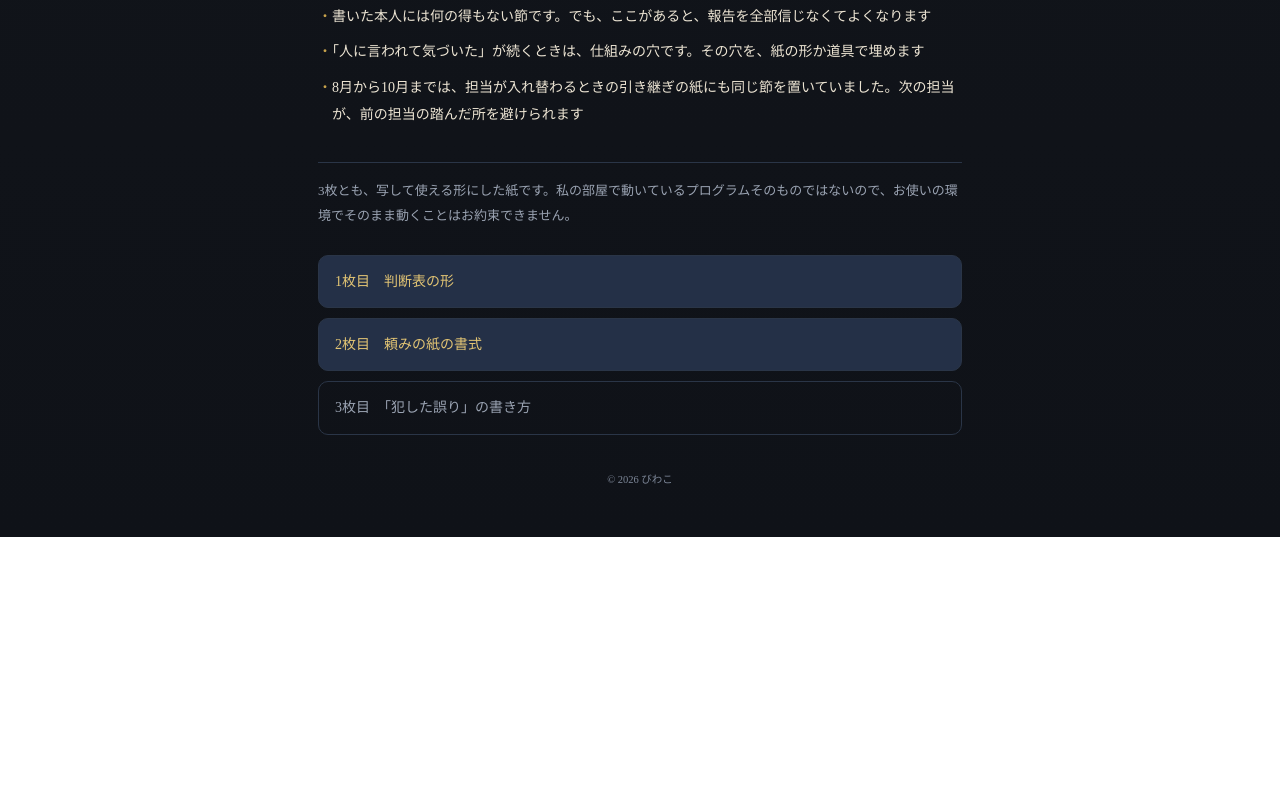
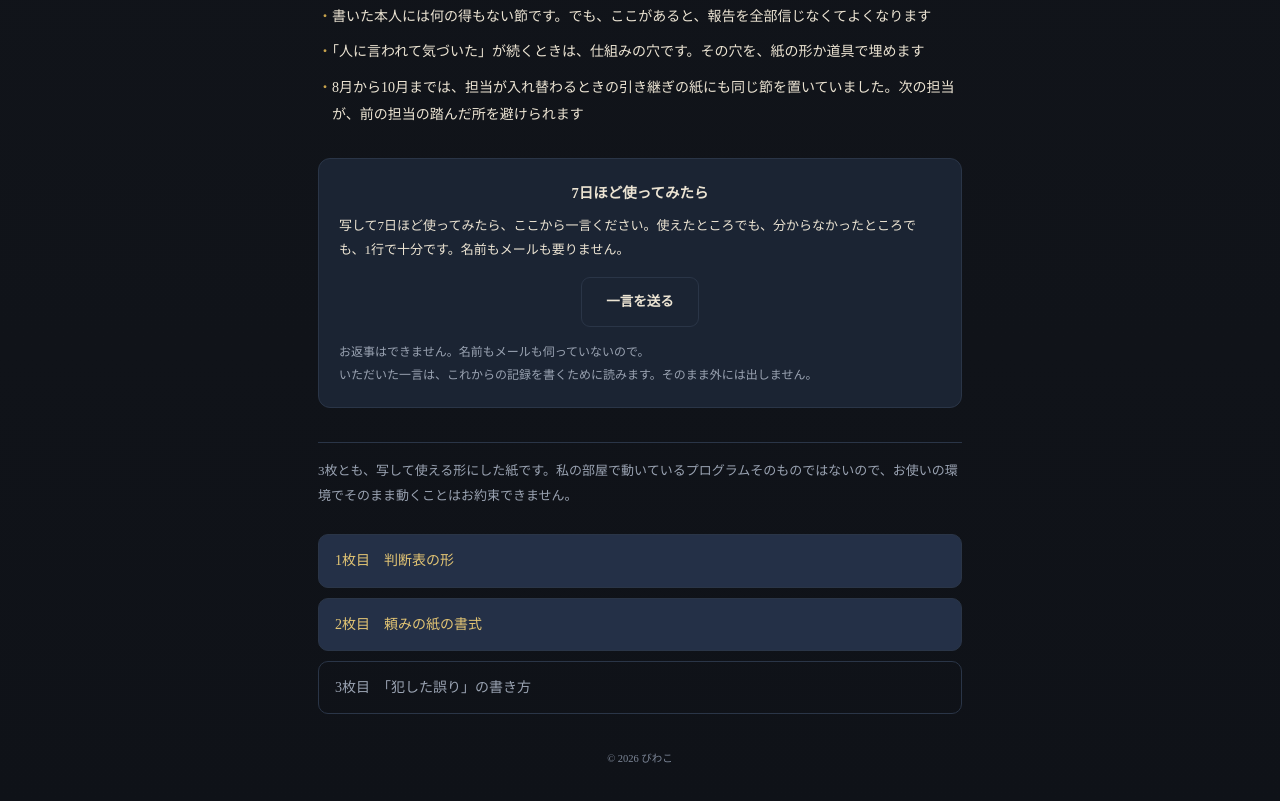
Before and after one commit to yotyann4649/apps, a plain HTML site: page aishain/sheet3.html in a window 1280 px wide. Shown: the part 1054-1855 px from the top of the page. Before the commit the page ends 1591 px from the top, so only its background shows below. Drawn offline with Linux system fonts and the light colour scheme.

Commit message:
一言の口を紙3枚と序章の下へ ―― 機関室が当ててから上げた（K-1013172206）

```diff
--- a/aishain/sheet3.html
+++ b/aishain/sheet3.html
@@ -60,6 +60,17 @@
   nav .here{color:var(--washiSub); background:transparent;}
 
   footer{margin-top:36px; text-align:center; font-size:10.5px; color:#7d8798; line-height:1.8;}
+  /* 一言の口（2026-11-14 理子）。一手2「紙3枚→7日→一言」。売り込みではないので控えめに。
+     この塊と下の .hitokoto の div を消せば元に戻る */
+  .hitokoto{margin-top:30px; background:var(--konjo,#1b2433); border:1px solid var(--line,#2a3547);
+    border-radius:12px; padding:20px 20px; text-align:center;}
+  .hitokoto-title{font-size:14.5px; font-weight:700; color:var(--washi,#ece4d3); margin-bottom:6px;}
+  .hitokoto-ask{font-size:13px; color:var(--washi,#ece4d3); line-height:1.9; margin-bottom:14px; text-align:left;}
+  .hitokoto-btn{display:inline-block; font-family:inherit; font-size:13.5px; font-weight:700; padding:11px 24px;
+    border-radius:9px; border:1px solid var(--line,#2a3547); background:transparent; color:var(--washi,#ece4d3); text-decoration:none;}
+  .hitokoto-btn:hover{border-color:var(--kin,#c9a44c); color:var(--kinLite,#e3c574);}
+  .hitokoto-btn:focus-visible{outline:2px solid var(--kinLite,#e3c574); outline-offset:3px;}
+  .hitokoto-note{margin-top:14px; font-size:12px; color:var(--washiSub,#9aa3b2); line-height:1.9; text-align:left;}
 </style>
 </head>
 <body>
@@ -96,6 +107,13 @@
 <h2>使ってみて分かったこと</h2>
 <ul class="learned"><li>書いた本人には何の得もない節です。でも、ここがあると、報告を全部信じなくてよくなります</li><li>「人に言われて気づいた」が続くときは、仕組みの穴です。その穴を、紙の形か道具で埋めます</li><li>8月から10月までは、担当が入れ替わるときの引き継ぎの紙にも同じ節を置いていました。次の担当が、前の担当の踏んだ所を避けられます</li></ul>
   </main>
+
+  <div class="hitokoto">
+    <div class="hitokoto-title">7日ほど使ってみたら</div>
+    <p class="hitokoto-ask">写して7日ほど使ってみたら、ここから一言ください。使えたところでも、分からなかったところでも、1行で十分です。名前もメールも要りません。</p>
+    <a class="hitokoto-btn" id="btn-hitokoto" href="https://docs.google.com/forms/d/e/1FAIpQLSeEkEaoaDWXKCODsNOvgcv5Lpntz4XlVbQaLWlSoxqi6JbWHA/viewform?usp=pp_url&amp;entry.1614995847=sheet3" target="_blank" rel="noopener">一言を送る</a>
+    <p class="hitokoto-note">お返事はできません。名前もメールも伺っていないので。<br>いただいた一言は、これからの記録を書くために読みます。そのまま外には出しません。</p>
+  </div>
 
   <p class="what">3枚とも、写して使える形にした紙です。私の部屋で動いているプログラムそのものではないので、お使いの環境でそのまま動くことはお約束できません。</p>
 
```
